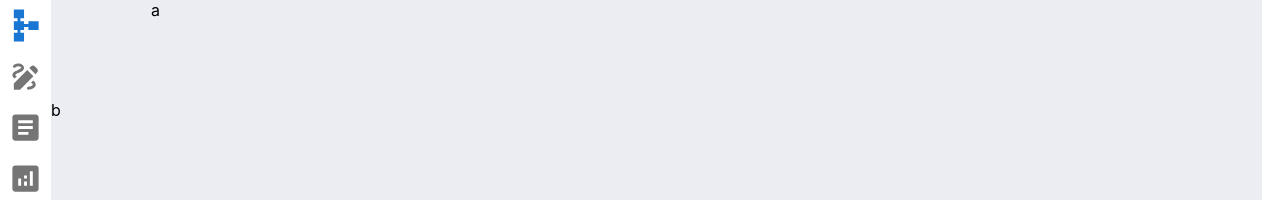
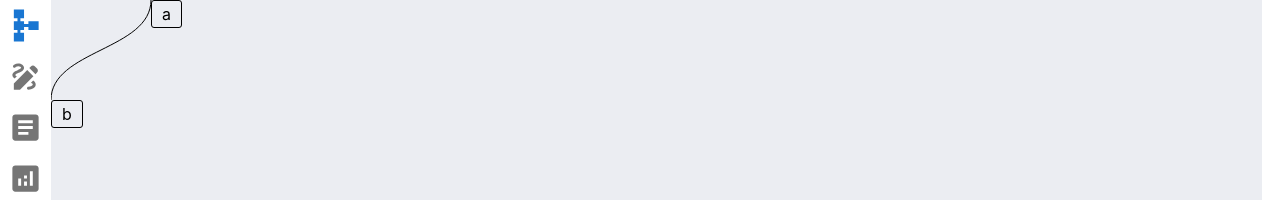
Before and after one commit to BernieHuang2008/Architect, a React (Create React App) app in the folder webapp/: page / in a window 1280 px wide. Shown: the top 200 px of the page. Built offline with nearby package versions, Linux system fonts and the light colour scheme.

Commit message:
bezier curve

```diff
--- a/webapp/src/index.css
+++ b/webapp/src/index.css
@@ -27,62 +27,3 @@ body {
   height: 100vh;
   float: right;
 }
-
-/* Page: Graph */
-#page-graph {
-  height: 100%;
-  width: 100%;
-  overflow: hidden;
-
-  --graph-footbar-height: 18px;
-  --graph-rightbar-width: 18px;
-}
-
-#page-graph>.footbar {
-  height: var(--graph-footbar-height);
-  width: calc(100% - var(--sidebar-width) - var(--graph-rightbar-width));
-  position: absolute;
-  bottom: 0;
-  z-index: 1e10;
-}
-
-#page-graph>.rightbar {
-  height: calc(100% - var(--graph-footbar-height));
-  width: var(--graph-rightbar-width);
-  position: absolute;
-  right: 0;
-  top: 0;
-  z-index: 1e10;
-}
-
-#page-graph .vscrollbar-x {
-  height: 100%;
-  width: 50%;
-  float: right;
-  overflow-x: scroll;
-  overflow-y: hidden;
-}
-
-#page-graph .vscrollbar-y {
-  height: 100%;
-  width: 100%;
-  overflow-x: hidden;
-  overflow-y: scroll;
-}
-
-#InfBoardViewBox {
-  background: #ebedf2;
-  height: calc(100% - var(--graph-footbar-height));
-  width: calc(100% - var(--graph-rightbar-width));
-}
-
-#anchor>* {
-  position: relative;
-}
-
-.scroll-block {
-  padding-left: 100vw;
-  padding-right: 100vw;
-  padding-top: 100vh;
-  padding-bottom: 100vh;
-}
--- a/webapp/src/pages/graph/board.css
+++ b/webapp/src/pages/graph/board.css
@@ -1,3 +1,83 @@
+/* Page: Graph */
+#page-graph {
+    height: 100%;
+    width: 100%;
+    overflow: hidden;
+
+    --graph-footbar-height: 18px;
+    --graph-rightbar-width: 18px;
+}
+
+#page-graph>.footbar {
+    height: var(--graph-footbar-height);
+    width: calc(100% - var(--sidebar-width) - var(--graph-rightbar-width));
+    position: absolute;
+    bottom: 0;
+    z-index: 1e10;
+}
+
+#page-graph>.rightbar {
+    height: calc(100% - var(--graph-footbar-height));
+    width: var(--graph-rightbar-width);
+    position: absolute;
+    right: 0;
+    top: 0;
+    z-index: 1e10;
+}
+
+#page-graph .vscrollbar {
+    height: 100%;
+}
+
+#page-graph .vscrollbar.x {
+    width: 50%;
+    float: right;
+    overflow-x: scroll;
+    overflow-y: hidden;
+}
+
+#page-graph .vscrollbar.y {
+    width: 100%;
+    overflow-x: hidden;
+    overflow-y: scroll;
+}
+
+.scroll-block {
+    padding-left: 100vw;
+    padding-right: 100vw;
+    padding-top: 100vh;
+    padding-bottom: 100vh;
+}
+
+#InfBoardViewBox {
+    background: #ebedf2;
+    height: calc(100% - var(--graph-footbar-height));
+    width: calc(100% - var(--graph-rightbar-width));
+}
+
+#anchor {
+    transition: 0.1s linear 0s;
+    width: 0;
+    height: 0;
+    position: relative;
+}
+
+#anchor>* {
+    position: relative;
+}
+
 .node {
     position: absolute;
+    padding: 3px 10px;
+    border: solid 1px #000;
+    border-radius: 3px;
 }
+
+.node:hover {
+    box-shadow: 1px 1px 1px #0003;
+}
+
+svg.edge {
+    fill: none;
+    stroke: black;
+}
--- a/webapp/src/pages/graph/main.js
+++ b/webapp/src/pages/graph/main.js
@@ -21,8 +21,8 @@ function InfBoard() {
         if (inited === false)
             return true;
 
-        var sbX = document.querySelector('.vscrollbar-x');
-        var sbY = document.querySelector('.vscrollbar-y');
+        var sbX = document.querySelector('.vscrollbar.x');
+        var sbY = document.querySelector('.vscrollbar.y');
 
         var scrollX = sbX.scrollLeft - window.innerWidth;
         var scrollY = sbY.scrollTop - window.innerHeight;
@@ -32,8 +32,8 @@ function InfBoard() {
 
     // when mouse wheel scrolls
     function onWhScroll(e) {
-        var sbX = document.querySelector('.vscrollbar-x');
-        var sbY = document.querySelector('.vscrollbar-y');
+        var sbX = document.querySelector('.vscrollbar.x');
+        var sbY = document.querySelector('.vscrollbar.y');
         var deltaX = e.deltaX;
         var deltaY = e.deltaY;
 
@@ -76,8 +76,8 @@ function InfBoard() {
             setViewScale(newScale);
 
             // actuall scroll
-            const sbX = document.querySelector('.vscrollbar-x');
-            const sbY = document.querySelector('.vscrollbar-y');
+            const sbX = document.querySelector('.vscrollbar.x');
+            const sbY = document.querySelector('.vscrollbar.y');
             sbX.scrollBy(dx, 0);
             sbY.scrollBy(0, dy);
         });
@@ -90,8 +90,8 @@ function InfBoard() {
     // init: only run once
     useEffect(() => {
         // init v-scrollbar
-        var sbX = document.querySelector('.vscrollbar-x');
-        var sbY = document.querySelector('.vscrollbar-y');
+        var sbX = document.querySelector('.vscrollbar.x');
+        var sbY = document.querySelector('.vscrollbar.y');
         sbX.scrollLeft = -canvasSize[0] + window.innerWidth / 2;
         sbY.scrollTop = -canvasSize[1] + window.innerHeight / 2;
 
@@ -144,10 +144,10 @@ function InfBoard() {
                 <Anchor viewPoint={viewPoint} viewScale={viewScale} />
             </div>
             <div className="footbar">
-                <div className="vscrollbar-x" onScroll={onSbScroll}><div className="scroll-block" style={{ width: canvasSize[2] * viewScale }}></div></div>
+                <div className="vscrollbar x" onScroll={onSbScroll}><div className="scroll-block" style={{ width: canvasSize[2] * viewScale }}></div></div>
             </div>
             <div className="rightbar">
-                <div className="vscrollbar-y" onScroll={onSbScroll}><div className="scroll-block" style={{ height: canvasSize[3] * viewScale }}></div></div>
+                <div className="vscrollbar y" onScroll={onSbScroll}><div className="scroll-block" style={{ height: canvasSize[3] * viewScale }}></div></div>
             </div>
         </>
     )
--- a/webapp/src/pages/graph/render_content.js
+++ b/webapp/src/pages/graph/render_content.js
@@ -2,42 +2,63 @@ import './board.css';
 
 function NodeContents({ nodes }) {
     return (
-        <div id="anchor-nodes">
-            {nodes.map((node, index) => (
-                <div key={node.id} className="node" style={{ left: node.x, top: node.y }}>
-                    {node.name}
-                </div>
-            ))}
+        <div id="anchor-node">
+            {Object.keys(nodes).map(id => {
+                let node = nodes[id];
+                return (
+                    <div key={node.id} className="node" style={{ left: node.x, top: node.y }}>
+                        {node.name}
+                    </div>
+                );
+            })}
+        </div>
+    )
+}
+
+function EdgeContents({ nodes, edges }) {
+    return (
+        <div id="anchor-edge">
+            {Object.keys(edges).map(id => {
+                var edge = edges[id];
+                var src = nodes[edge.src];
+                var dst = nodes[edge.dst];
+
+                switch (edge.curve) {
+                    case 'bezier':
+                        return (
+                            <svg key={edge.id} className="edge" style={{ left: src.x, top: src.y }}>
+                                <path d={`M ${src.x} ${src.y} C ${src.x} ${(src.y + dst.y) / 2}, ${dst.x} ${(src.y + dst.y) / 2}, ${dst.x} ${dst.y}`}/>
+                            </svg>
+                        )
+                    default:
+                        return null;
+                }
+            })}
         </div>
     )
 }
 
 function BoardContent() {
-    var nodes = [
-        { id: "N-0", x: 100, y: 0, name: 'a' },
-        { id: "N-1", x: 0, y: 100, name: 'b' },
-    ];
-    var edges = [
-        { id: "E-0", src: 0, dst: 1, name: 'a->b' },
-    ];
+    var nodes = {
+        "N-0": { id: "N-0", x: 100, y: 0, name: 'a' },
+        "N-1": { id: "N-1", x: 0, y: 100, name: 'b' },
+    };
+    var edges = {
+        "E-0": { id: "E-0", src: "N-0", dst: "N-1", name: 'a->b', curve: 'bezier' },
+    };
 
     return (
         <>
             <NodeContents nodes={nodes} />
-            <div id="anchor-edges">
-
-            </div>
+            <EdgeContents nodes={nodes} edges={edges} />
         </>
     )
 }
 
-function Anchor({viewPoint, viewScale}) {
+function Anchor({ viewPoint, viewScale }) {
     return (
         <div id="anchor" style={{
-            width: 0,
-            height: 0,
-            // content position
-            position: 'relative',
+            // position & scale
             left: -viewPoint[0],
             top: -viewPoint[1],
             transform: `scale(${viewScale})`,
```
